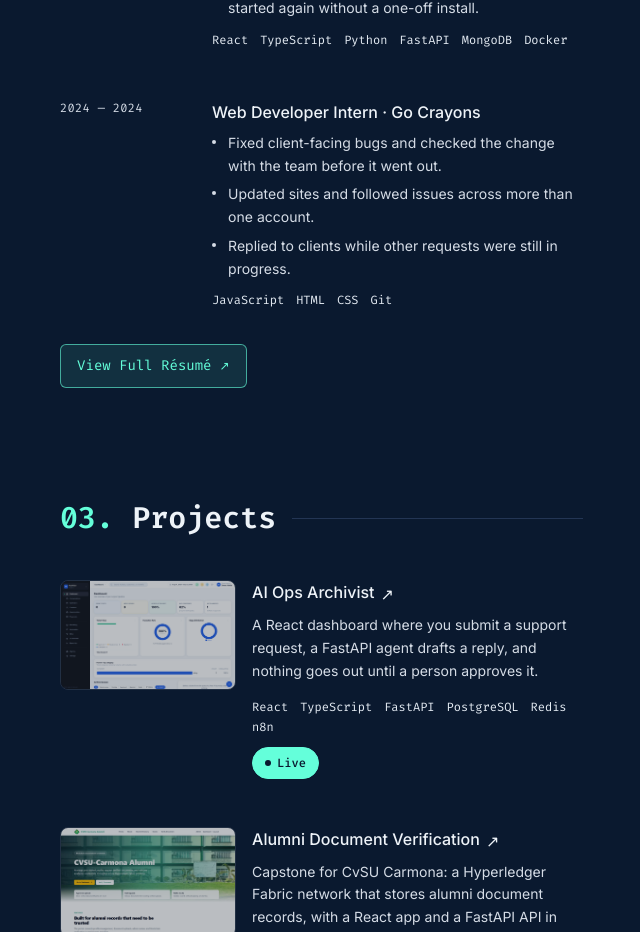
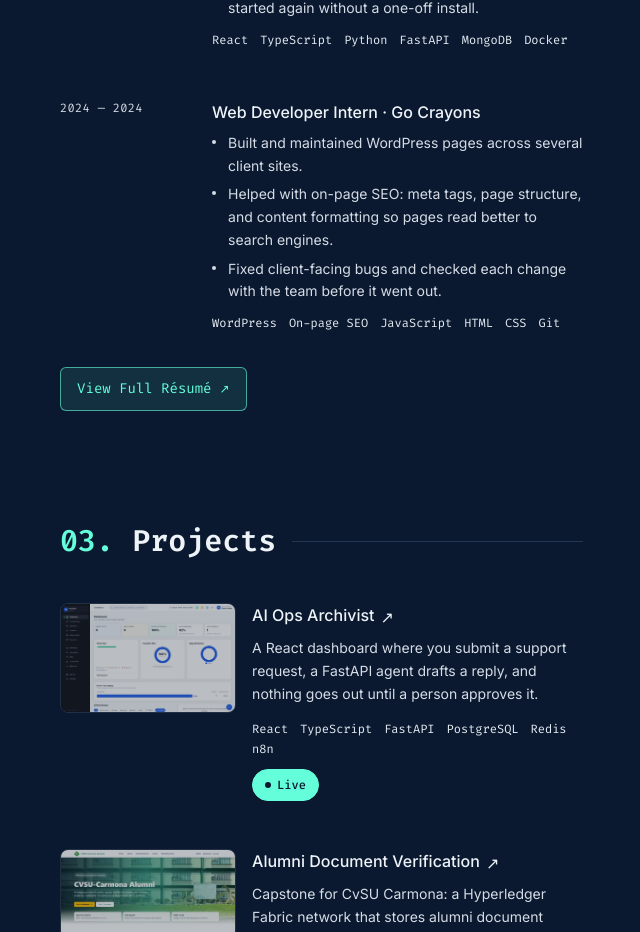
Before and after one commit to Tofuwuuu/PERSONAL-WEBSITE, a Next.js app: page / in a window 1280 px wide. Shown: the part 917-1849 px from the top of the page, without its empty margins (601-1241 px from the left). Built offline with nearby package versions, Linux system fonts and the light colour scheme; no server answers.

Commit message:
Add on-page SEO and WordPress work to the Go Crayons entry (#8)
Co-authored-by: Mark Roderick Salise <Tofuwuuu@users.noreply.github.com>

```diff
--- a/content/experience.ts
+++ b/content/experience.ts
@@ -21,10 +21,10 @@ export const experience: Experience[] = [
     start: "2024",
     end: "2024",
     bullets: [
-      "Fixed client-facing bugs and checked the change with the team before it went out.",
-      "Updated sites and followed issues across more than one account.",
-      "Replied to clients while other requests were still in progress.",
+      "Built and maintained WordPress pages across several client sites.",
+      "Helped with on-page SEO: meta tags, page structure, and content formatting so pages read better to search engines.",
+      "Fixed client-facing bugs and checked each change with the team before it went out.",
     ],
-    tech: ["JavaScript", "HTML", "CSS", "Git"],
+    tech: ["WordPress", "On-page SEO", "JavaScript", "HTML", "CSS", "Git"],
   },
 ];
```
